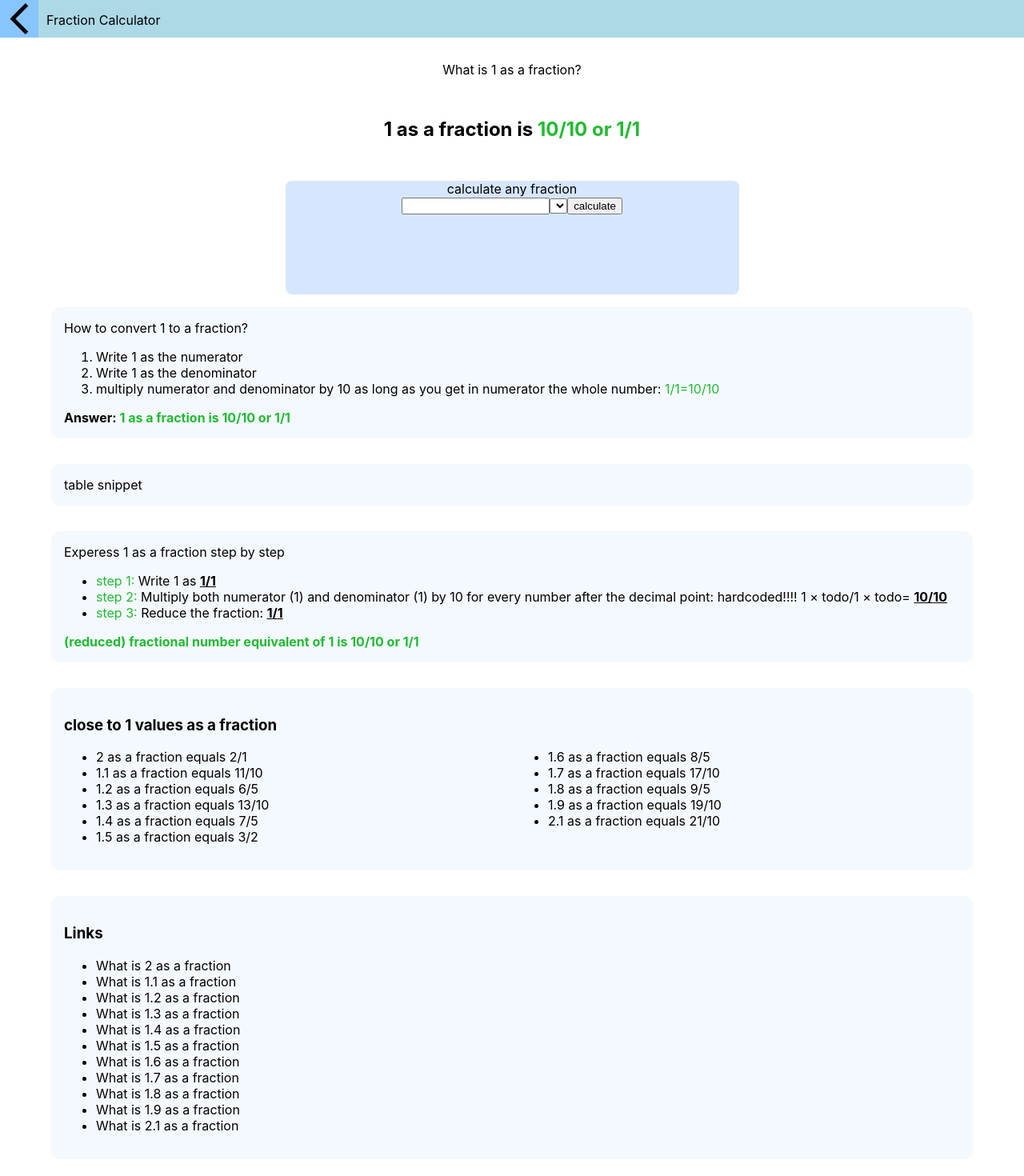
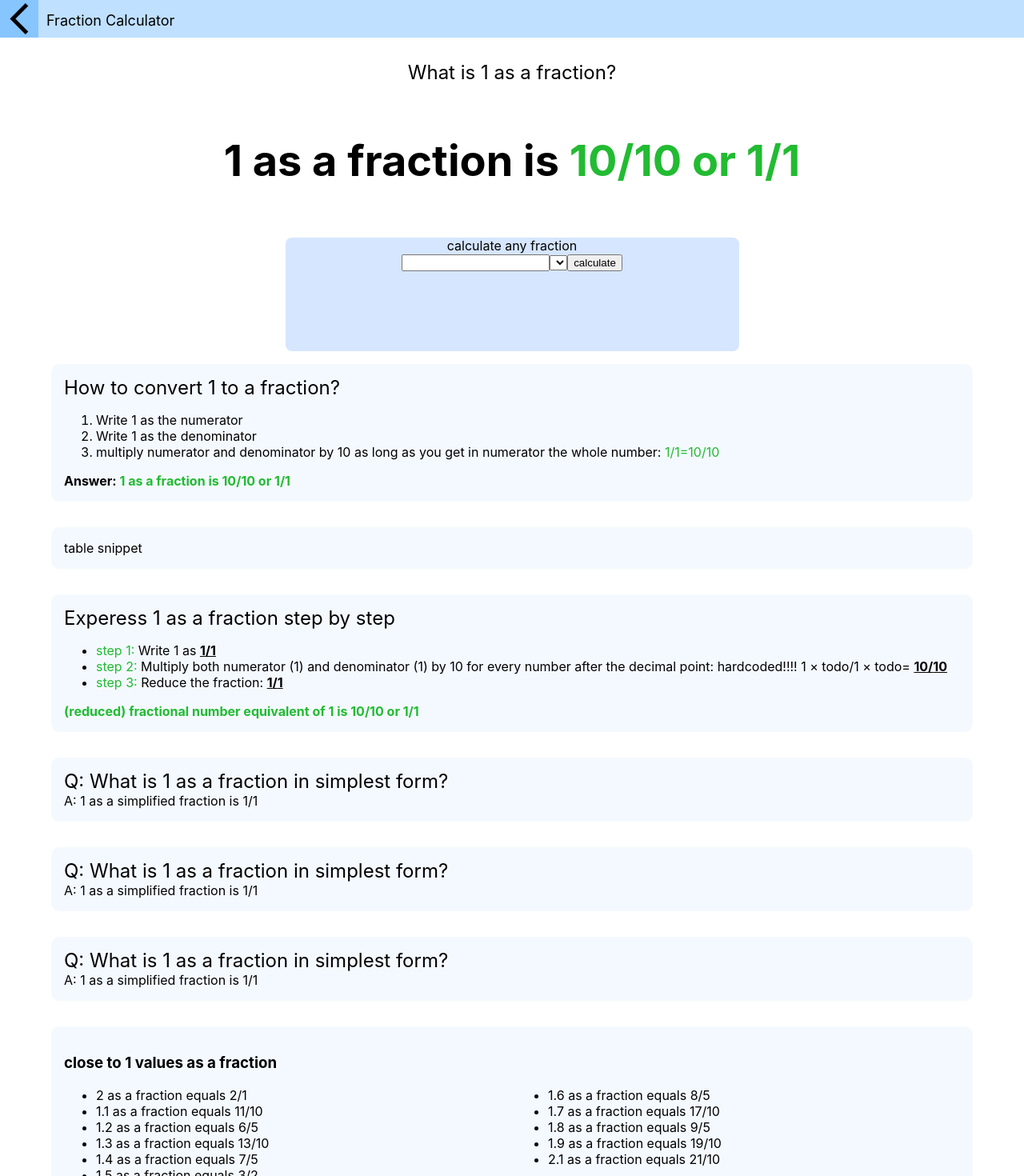
Before and after one commit to ubermensh/anyconvert, a Next.js app: page /as_a_fraction/1 in a window 1280 px wide. Shown: the top 1470 px of the page at 80% size. Built offline with nearby package versions, Linux system fonts and the light colour scheme.

Commit message:
text size fixes

```diff
--- a/pages/as_a_fraction/[number].js
+++ b/pages/as_a_fraction/[number].js
@@ -6,13 +6,13 @@ const Decimal = require('decimal.js')
 export default function Fraction({ number, numerator, denominator, hNumerator, hDenominator, closeValues }) {
     return (
         <div className={styles.container}>
-            <div className={styles.header}>
+            <div className={styles.top}>
                 <div className={styles.backButton}>
                     <Link rel="icon" href="/">
                         <img src="../backArrow.svg"></img>
                     </Link>
                 </div>
-                <span className={styles.headerText}>
+                <span className={styles.topText}>
                     Fraction Calculator
                 </span>
             </div>
@@ -39,7 +39,7 @@ export default function Fraction({ number, numerator, denominator, hNumerator, h
             </div>
 
             <div className={styles.card}>
-                How to convert {number} to a fraction?
+                <span className={styles.header}>How to convert {number} to a fraction?</span>
                 <ol>
                     <li> Write {number} as the numerator</li>
                     <li>Write 1 as the denominator</li>
@@ -58,10 +58,12 @@ export default function Fraction({ number, numerator, denominator, hNumerator, h
 
             <div className={styles.card}>
                 table snippet
+                <table>
+                </table>
             </div>
 
             <div className={styles.card}>
-                Experess {number} as a fraction step by step
+                <span className={styles.header}>Experess {number} as a fraction step by step</span>
                 <ul>
                     <li> <span className={styles.green}>step 1: </span> Write {number} as <span className={styles.boldUnder}>{number}/1</span></li>
                     <li><span className={styles.green}>step 2: </span>Multiply both numerator ({number}) and denominator (1) by 10 for every number
@@ -78,7 +80,20 @@ export default function Fraction({ number, numerator, denominator, hNumerator, h
                     }
                 </span>
                 </b>
+            </div>
+            <div className={styles.card}>
+                <span className={styles.header}>Q: What is {number} as a fraction in simplest form?</span><br/>
+                A: {number} as a simplified fraction is {hNumerator}/{hDenominator}
+            </div>
 
+            <div className={styles.card}>
+                <span className={styles.header}>Q: What is {number} as a fraction in simplest form?</span><br/>
+                A: {number} as a simplified fraction is {hNumerator}/{hDenominator}
+            </div>
+
+            <div className={styles.card}>
+                <span className={styles.header}>Q: What is {number} as a fraction in simplest form?</span><br/>
+                A: {number} as a simplified fraction is {hNumerator}/{hDenominator}
             </div>
             <div className={styles.card}>
                 <h3>close to {number} values as a fraction</h3>
--- a/styles/Home.module.css
+++ b/styles/Home.module.css
@@ -5,11 +5,11 @@
   align-items: center;
 }
 
-.header {
+.top {
   width: 100%;
   display: flex;
   flex-direction: row;
-  background-color: lightblue;
+  background-color: #BFE0FF;
   height: 47px;
   text-align: center;
 }
@@ -24,23 +24,32 @@
   justify-content: center;
 }
 
-.headerText {
+.topText {
   margin-left: 10px;
   margin-top: 15px;
   display: inline-block;
   vertical-align: middle;
+  font-size: 18px;
+  line-height: 21px;
 }
+
 .question {
   margin-top: 30px;
+  font-size: 24px;
+  line-height: 28px;
 }
 
 .answer {
   margin: 30px;
+  font-size: 36px;
+  line-height: 42px;
 }
+
 .green {
   color: #22BB32;
 
 }
+
 .calculator {
   width: 567px;
   height: 142px;
@@ -50,6 +59,7 @@ background: #D6E6FF;
   border-radius: 8px;
   text-align: center;
 }
+
 /* Answer: 0.45 as a fraction is 45/100 or 9/20 */
 
 
@@ -66,11 +76,16 @@ text-align: center;
   border-radius: 10px;
   transition: color 0.15s ease, border-color 0.15s ease;
 }
+
 .boldUnder {
   font-weight: bold;
   text-decoration: underline;
 }
 
+.header {
+  font-size: 24px;
+  line-height: 28px;
+}
 
 
 
```
Lines whose indentation alone changed are shown as unchanged.
